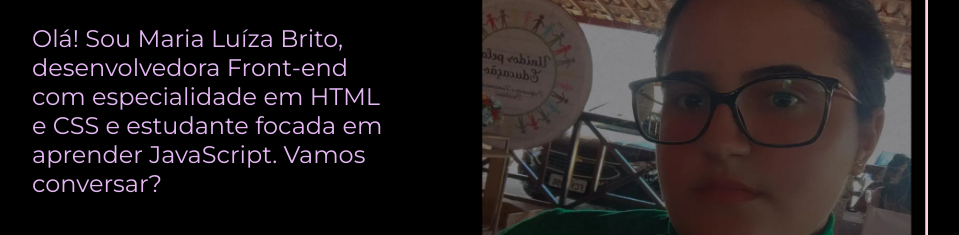
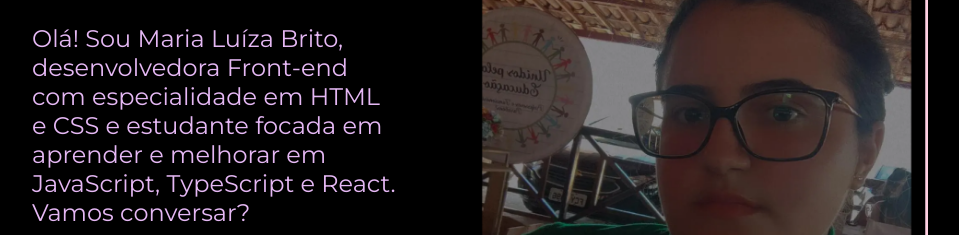
Before and after one commit to MarLuaz/Html-Meu-Portfolio, a plain HTML site: page index.html in a window 1280 px wide. Shown: the part 405-640 px from the top of the page, without its empty margins (160-1119 px from the left). Drawn offline with nearby package versions, Linux system fonts and the light colour scheme.

Commit message:
Update index.html

```diff
--- a/index.html
+++ b/index.html
@@ -18,7 +18,7 @@
     <main class="apresentacao">
         <section class="apresentacao__conteudo">
             <h1 class="apresentacao__conteudo__titulo">Eleve seu negócio digital a outro nível <strong class="titulo-destaque">com um Front-end de qualidade!</strong></h1>
-            <p class="apresentacao__conteudo__texto">Olá! Sou Maria Luíza Brito, desenvolvedora Front-end com especialidade em HTML e CSS e estudante focada em aprender JavaScript. Vamos conversar?
+            <p class="apresentacao__conteudo__texto">Olá! Sou Maria Luíza Brito, desenvolvedora Front-end com especialidade em HTML e CSS e estudante focada em aprender e melhorar em JavaScript, TypeScript e React. Vamos conversar?
             </p>
         <div class="apresentacao__links">
             <h2 class="apresentacao__links__subtitulo">Acesse minhas redes:</h2>
```
